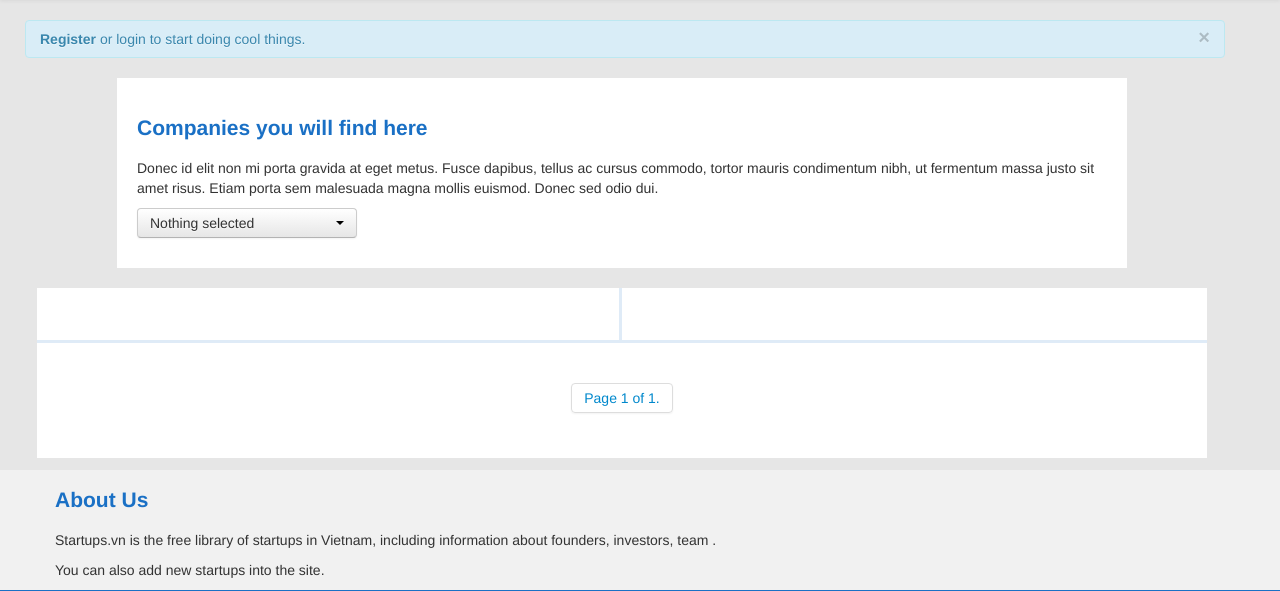
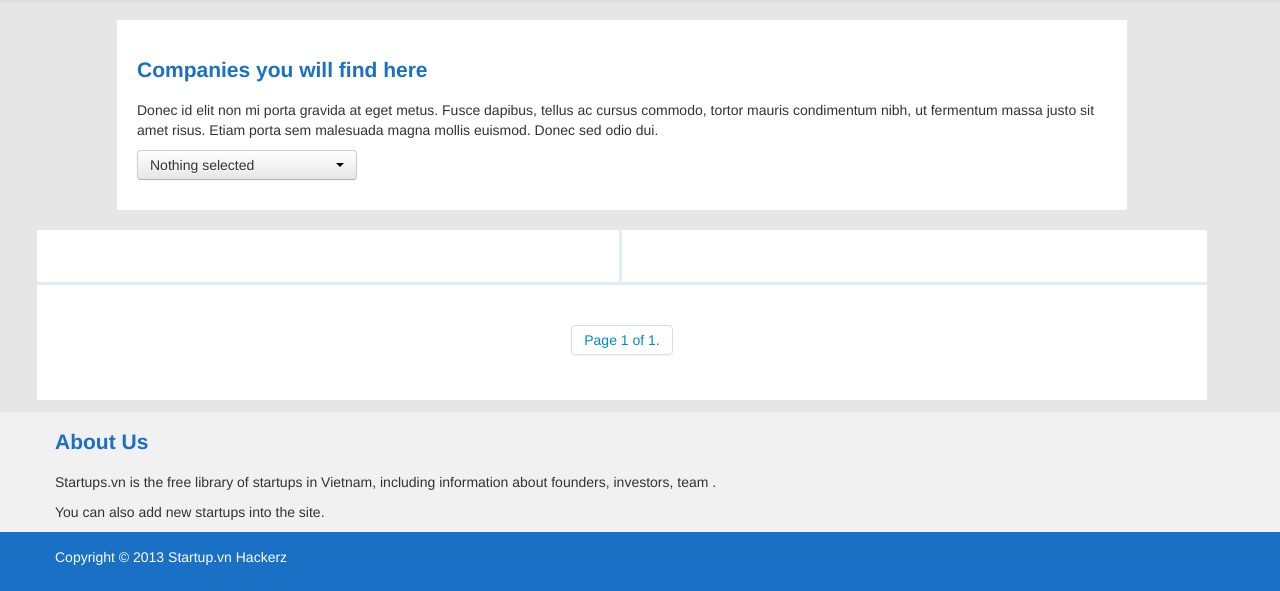
Before and after one commit to harrypotterismyname/starthub.vn, a Django app: page / in a window 1280 px wide. Shown: the part 80-671 px from the top of the page. Run offline with Django 3.2, Linux system fonts and the light colour scheme; the visitor is signed in with stand-in values (Sample User, id 1); data that the repository does not hold is empty; some libraries are stand-ins or nearby versions.

Commit message:
http://www.startups.vn/category/travel/

```diff
--- a/startups/templates/index.html
+++ b/startups/templates/index.html
@@ -12,10 +12,7 @@
 
       <!-- Example row of columns -->
       <div class="row">
-        <div class="alert alert-info">
-              <button type="button" class="close" data-dismiss="alert">×</button>
-              <strong>Register</strong> or login to start doing cool things.
-        </div>
+      {% include "module/register_alert.html" %}
         <div class="span12">
             <div class="extraneous-non-semantic-markup" style="
     margin: 0 80px 20px 80px;
```
